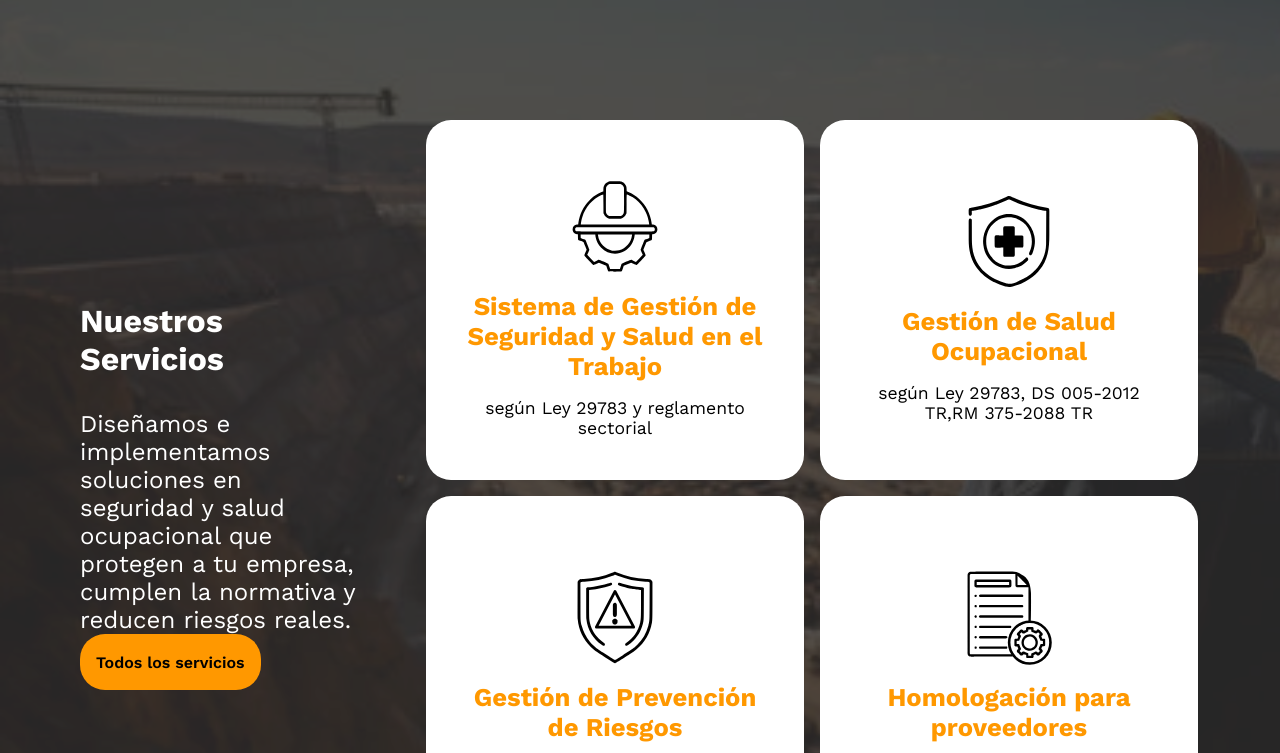
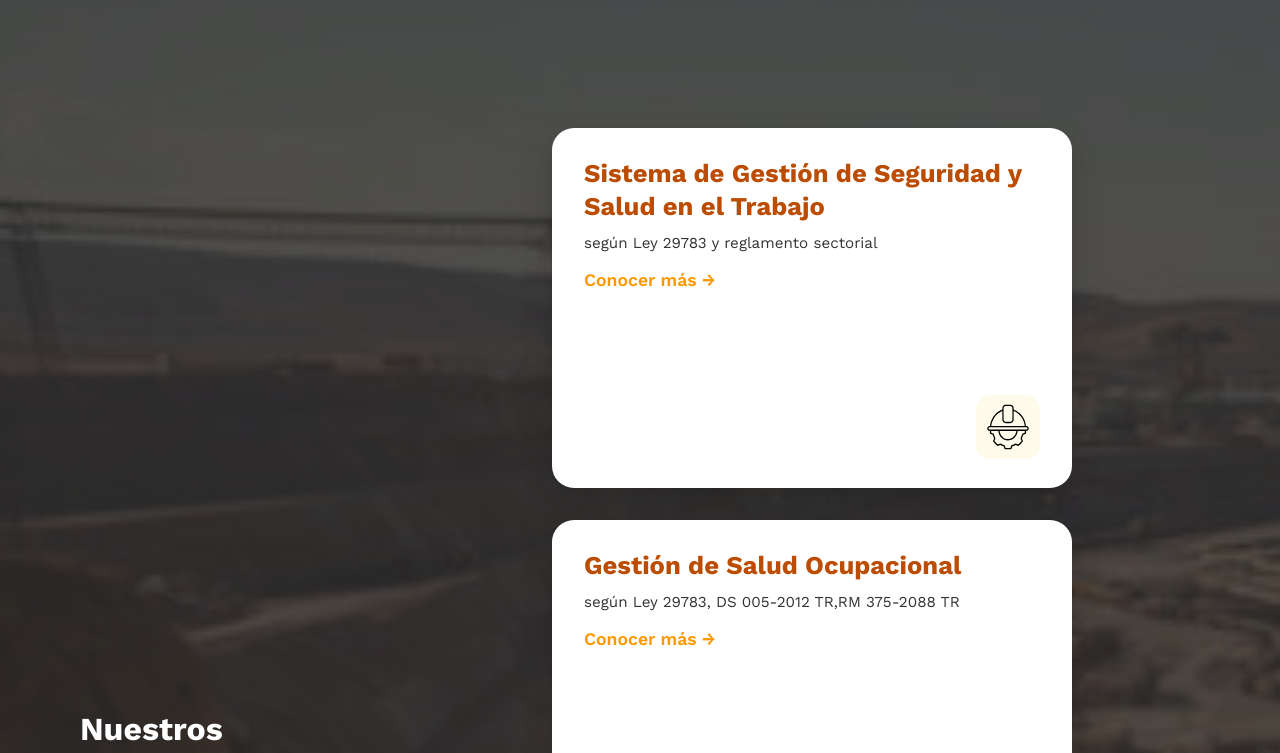
Before and after one commit to Zapallit0/SafetyProject, a React (Vite) app: page / in a window 1280 px wide. Shown: the part 960-1713 px from the top of the page. Built offline with nearby package versions, Linux system fonts and the light colour scheme.

Commit message:
Cambiuos para las tarjetas de servicios en homepage

```diff
--- a/src/Components/Home/Service_HomePage/Service_HomePage.css
+++ b/src/Components/Home/Service_HomePage/Service_HomePage.css
@@ -87,39 +87,94 @@
     color: white;
     z-index: 100;
 }
-.ServiceCard{
-    width: 90%;
-    padding: 1rem;
+.ServiceCard.horizontal {
+  width: 100%;
+  max-width: 520px;
+  min-height: 160px;
+
+  display: flex;
+  justify-content: space-between;
+  align-items: center;
+  gap: 1.2rem;
+
+  padding: 1.8rem 2rem;
   margin: 1rem;
-    color: black;
+
   background-color: white;
-    border-radius: 25px;
+  border-radius: 22px;
+
+  box-shadow:
+    0 12px 30px rgba(0, 0, 0, 0.18);
+
+  transition:
+    transform 0.35s ease,
+    box-shadow 0.35s ease,
+    background-color 0.35s ease;
+}
+.ServiceCardContent {
   display: flex;
   flex-direction: column;
-    justify-content: start;
+  gap: 0.6rem;
+}
+
+.ServiceCardContent h4 {
+  font-size: 1.2rem;
+  color: var(--orange700);
+  line-height: 1.3;
+}
+
+.ServiceCardContent p {
+  font-size: 0.95rem;
+  color: #333;
+  line-height: 1.4;
+}
+
+.ServiceLink {
+  margin-top: 0.4rem;
+  font-size: 0.9rem;
+  font-weight: 600;
+  color: var(--orange500);
+  transition: transform 0.25s ease;
+}
+
+.ServiceCard.horizontal:hover .ServiceLink {
+  transform: translateX(4px);
+}
+.ServiceCardIcon {
+  flex-shrink: 0;
+  width: 64px;
+  height: 64px;
+
+  display: flex;
   align-items: center;
-    text-align: center;
-    transition: color 0.6s ease-out 100ms;
-    transition: background-color 0.5s ease-out 100ms;
-    cursor: pointer;
+  justify-content: center;
+
+  background-color: var(--orange50);
+  border-radius: 14px;
 }
-.ServiceCard:hover{
+
+.ServiceCardIcon img {
+  width: 70%;
+  height: auto;
+}
+
+.ServiceCard.horizontal:hover {
   background-color: var(--orange500);
-    color:var(--orange950);
+  box-shadow:
+    0 20px 45px rgba(0, 0, 0, 0.28);
 }
-.ServiceCard:hover h4{
-    color:var(--orange950);
+
+.ServiceCard.horizontal:hover h4,
+.ServiceCard.horizontal:hover p {
+  color: var(--orange950);
 }
-.ServiceCard img{
-    width: 30%;
-    margin:1rem 0;
+
+.ServiceCard.horizontal:hover .ServiceLink {
+  color: var(--orange950);
 }
-.ServiceCard h4{
-    color:var(--orange500);
-    margin-bottom: 1.1rem;
-}
-.ServiceCard span{
-    font-size: 0.8rem;
+
+.ServiceCard.horizontal:hover .ServiceCardIcon {
+  background-color: white;
 }
 
 @media screen and (min-width:720px){
@@ -132,19 +187,14 @@
     .ServicesPresentation{
         width: 90vw;
     }
-    .ServiceCard{
-        justify-content: center;
-        width: 45%;
-        height: 17rem;
-        padding:0.5rem;
-        padding: 0px 16px ;
-        margin: 0.5rem;
+     .ServiceCard.horizontal {
+    flex-direction: column;
+    text-align: left;
+    align-items: flex-start;
   }
-    .ServiceCard h4{
-        font-size: 1.2rem;
-    }
-    .ServiceCard span{
-        font-size:1rem;
+
+  .ServiceCardIcon {
+    align-self: flex-end;
   }
     .btnMasInfoCel{
         margin-top: 2rem;
--- a/src/Components/Home/Service_HomePage/Service_HomePage.jsx
+++ b/src/Components/Home/Service_HomePage/Service_HomePage.jsx
@@ -12,9 +12,7 @@ function Service_HomePage() {
         {
             "ServiceName":"Sistema de Gestión de Seguridad y Salud en el Trabajo",
             "Info":"según Ley 29783 y reglamento sectorial",
-            "Icon":GestionIcon,
-            feature:true
-
+            "Icon":GestionIcon
     },
         {"ServiceName":"Gestión de Salud Ocupacional",
         "Info":"según Ley 29783, DS 005-2012 TR,RM 375-2088 TR",
@@ -69,16 +67,27 @@ function Service_HomePage() {
             >
             {Services.map((service, index) => (
                 <motion.div
-                    className="ServiceCard"
-                    key={index}
-                    variants={cardVariants}
-                    whileHover={{ scale: 1.03 }}
-                    whileTap={{ scale: 0.96 }}
+                className="ServiceCard horizontal"
+                key={index}
+                variants={cardVariants}
+                whileHover={{ y: -6 }}
+                whileTap={{ scale: 0.97 }}
                 >
-                    <LazyLoadImage src={service.Icon} title='Service' alt='Homologacion,Salud Ocupacional,Prevencion, Seguridad'/>
+                <div className="ServiceCardContent">
                     <h4>{service.ServiceName}</h4>
-                    <span>{service.Info}</span>
-                </motion.div>
+                    <p>{service.Info}</p>
+                    <span className="ServiceLink">
+                    Conocer más →
+                    </span>
+                </div>
+
+                <div className="ServiceCardIcon">
+                    <LazyLoadImage
+                    src={service.Icon}
+                    alt={service.ServiceName}
+                    />
+                </div>
+            </motion.div>
             ))
             }
         </motion.div>
```
Lines whose indentation alone changed are shown as unchanged.
